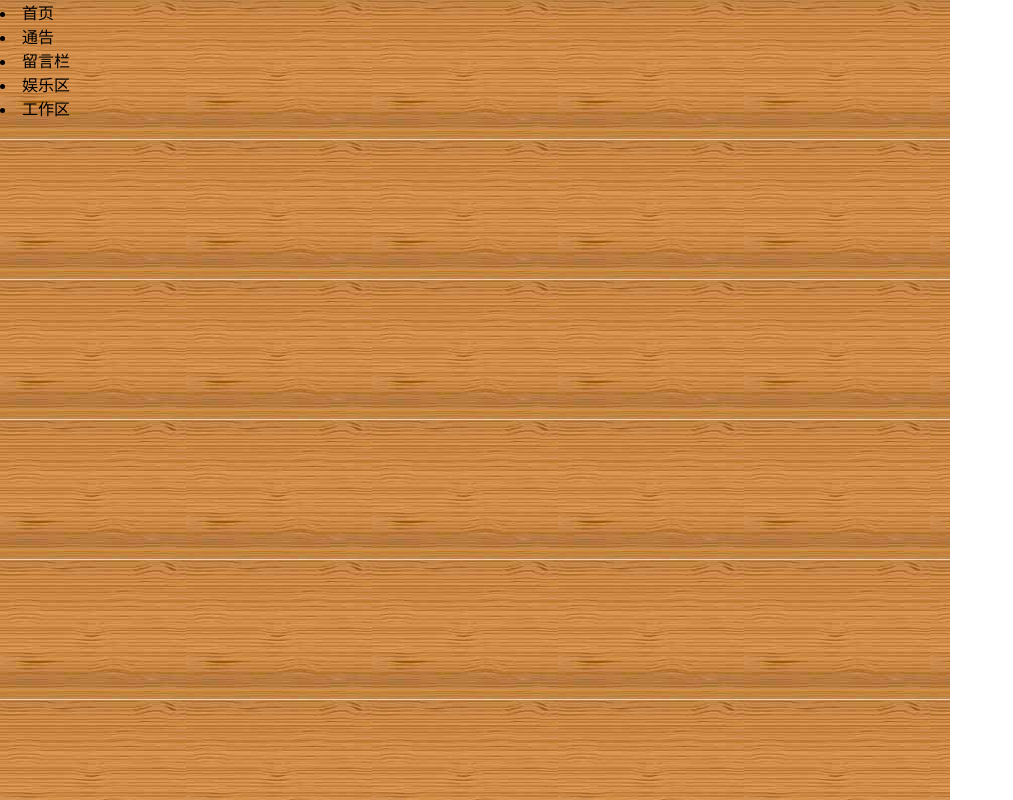
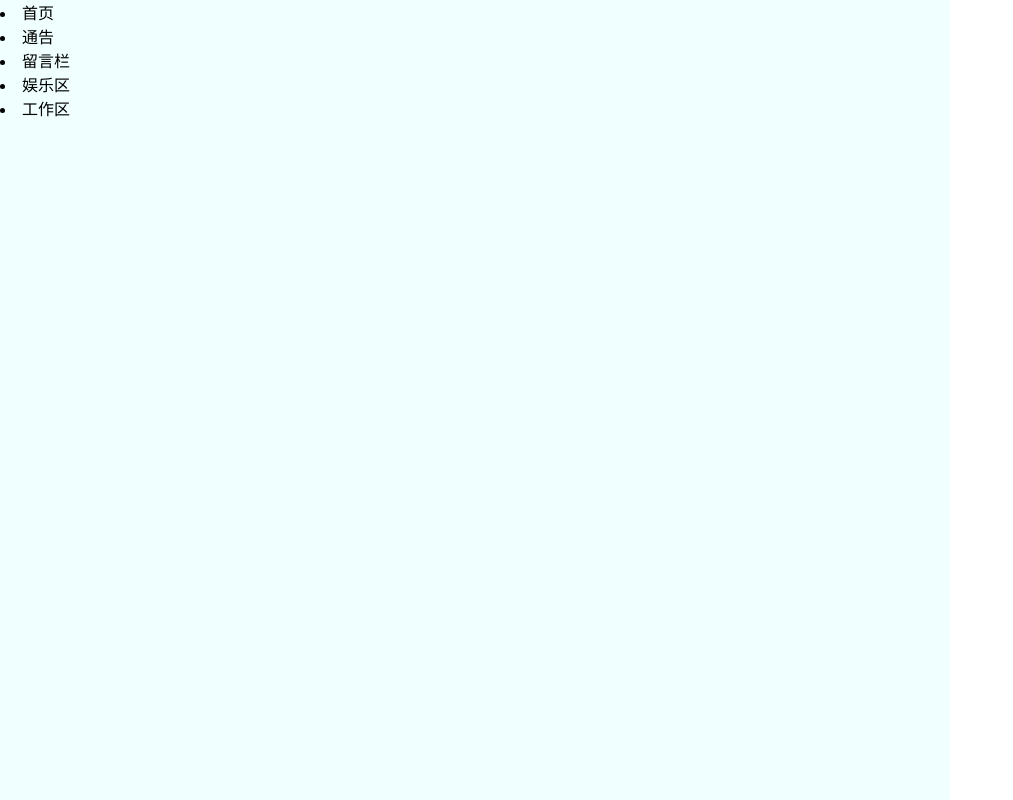
Before and after one commit to HF10/HF10.github.io, a plain HTML site: page index.html in a window 1280 px wide. Shown: the top 800 px of the page, without its empty margins (0-1013 px from the left). Drawn offline with Linux system fonts and the light colour scheme.

Commit message:
Update style.css

```diff
--- a/style.css
+++ b/style.css
@@ -6,5 +6,5 @@
 .wrapper{
     height: 1100px;;
     width: 950px;
-    background-image: url("../images/bg.jpg");
+    background-color: azure;
 }
```
